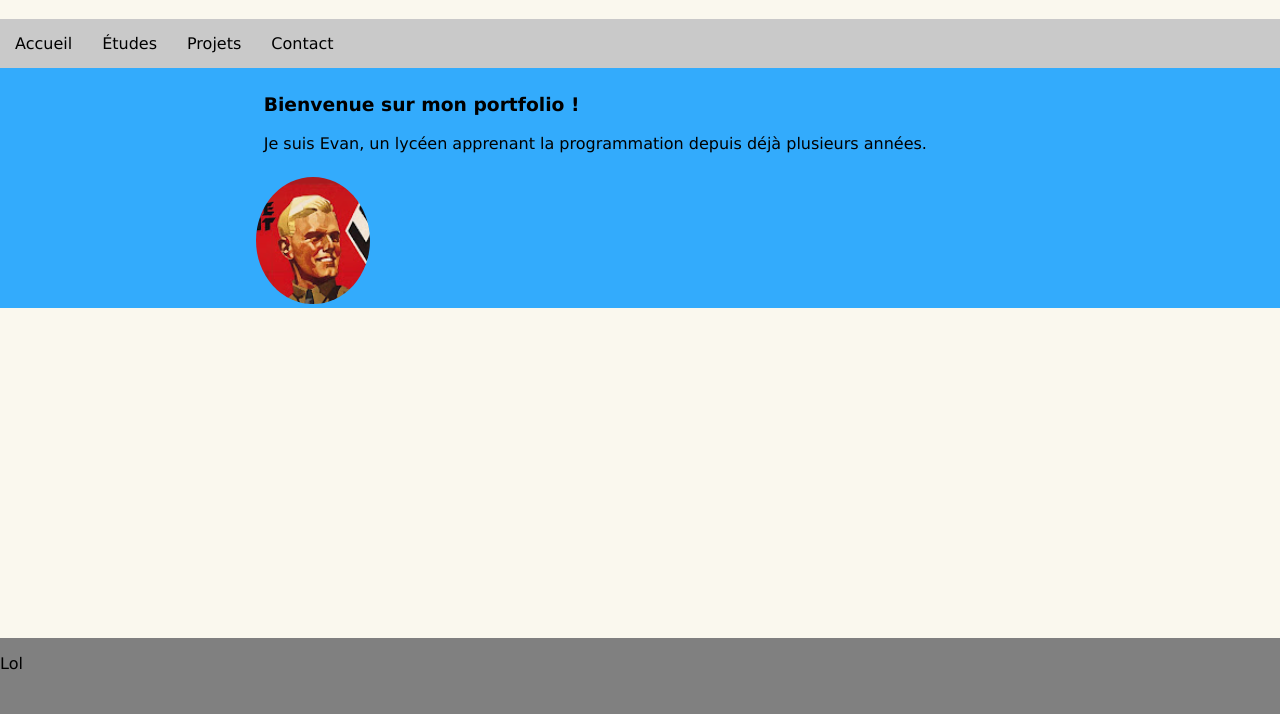
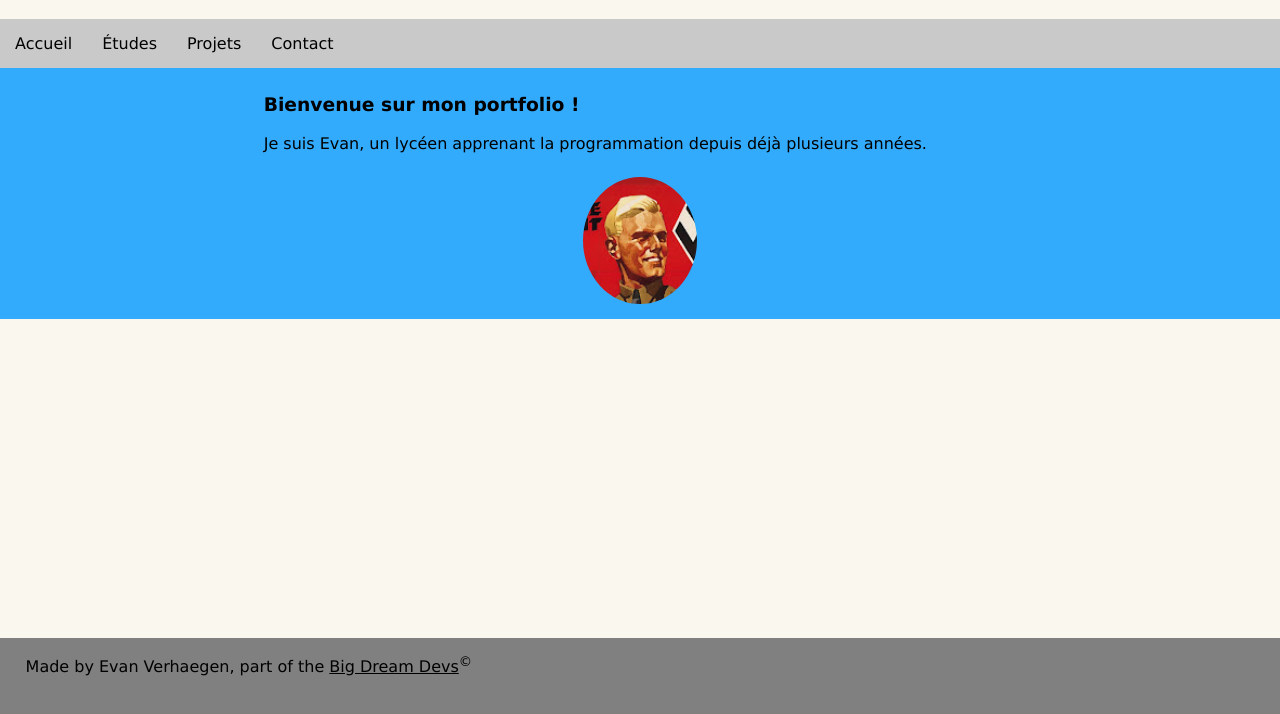
Before and after one commit to EvanVhg/EvanVhg.github.io, a plain HTML site: page index.html in a window 1280 px wide. Shown: the part 62-776 px from the top of the page. Drawn offline with Linux system fonts and the light colour scheme.

Commit message:
Cursor, better ui

```diff
--- a/index.html
+++ b/index.html
@@ -27,7 +27,7 @@
   </main>
 
   <footer>
-    <p>Lol</p>
+    <p>Made by Evan Verhaegen, part of the <U>Big Dream Devs</U><sup>©</sup></p>
   </footer>
 
 </body>
--- a/style.css
+++ b/style.css
@@ -23,7 +23,7 @@ body{
     cursor: url("images/cursor.png"), auto;
 }
 
-@media screen {
+@media (min-aspect-ratio: 1/1) {
     main{
         background-color: #33abfc;
         display: block;
@@ -33,7 +33,7 @@ body{
     }
 }
 
-@media handheld {
+@media (max-aspect-ratio: 3/2) {
     main{
         background-color: #33abfc;
         display: block;
@@ -62,18 +62,20 @@ h1{
 
 .navbar ul{
     list-style-type: none;
-    background-color: #c9c9c9;
     padding: 0px;
     margin: 0px;
+
+    background-color: #c9c9c9;
     overflow: hidden;
 }
 
 .navbar a{
-    color: black;
-    text-decoration: none;
     padding: 15px;
     display: block;
     text-align: center;
+
+    color: black;
+    text-decoration: none;
 }
 
 .navbar a:hover{
@@ -85,6 +87,11 @@ h1{
 }
 
 .main #HeadPic {
+    display: block;
+    margin-left: auto;
+    margin-right: auto;
+    margin-bottom: 2%;
+
     border-radius: 50%;
     height: 10%;
 }
@@ -95,6 +102,8 @@ footer{
     left: 0;
     right: 0;
     display : table-row;
+    padding-left: 2%;
+
 	height: 100px;
 
     background-color: gray;
```
Also changed, not shown: images/cursor.png.
